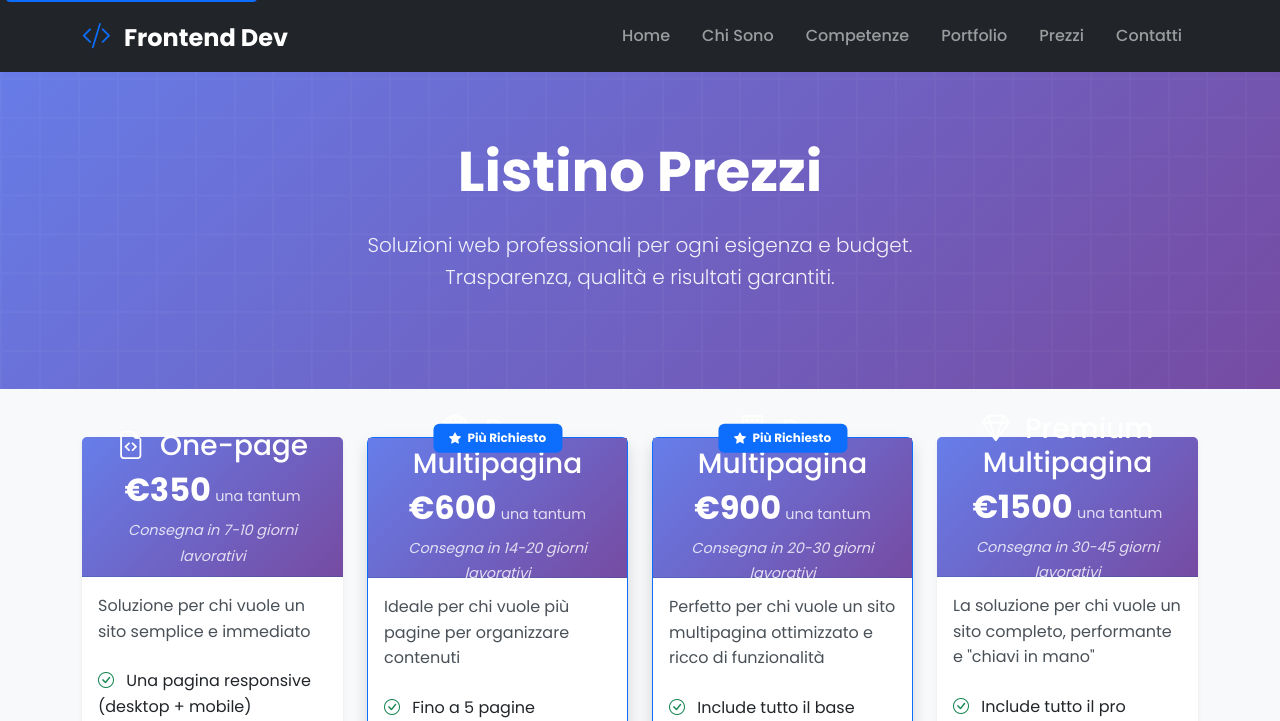
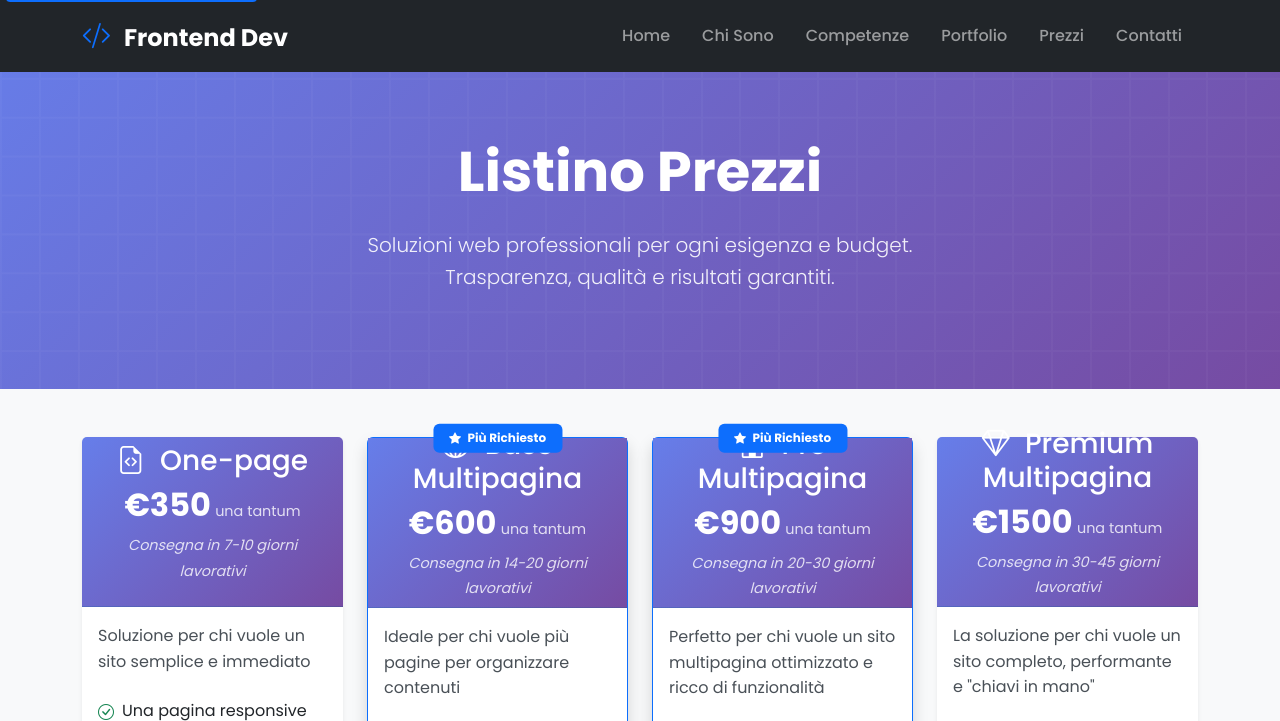
Before and after one commit to Antonella1491/Frontend-developer, a website: page prezzi.html in a window 1280 px wide. Shown: the top 721 px of the page. Drawn offline with nearby package versions, Linux system fonts and the light colour scheme.

Commit message:
Add files via upload

```diff
--- a/assets/css/style.css
+++ b/assets/css/style.css
@@ -690,10 +690,20 @@ footer .social-links .social-link:hover i {
 .card-header-gradient {
   background: linear-gradient(135deg, #667eea 0%, #764ba2 100%) !important;
   color: #ffffff !important;
-  height: 140px;
+  height: 170px;
   display: flex;
   flex-direction: column;
   justify-content: center;
+}
+
+.card-body .list-unstyled li {
+  display: flex;
+  align-items: flex-start;
+}
+
+.card-body .list-unstyled li i {
+  flex-shrink: 0;
+  margin-top: 0.125rem;
 }
 
 .feature-icon {
```
